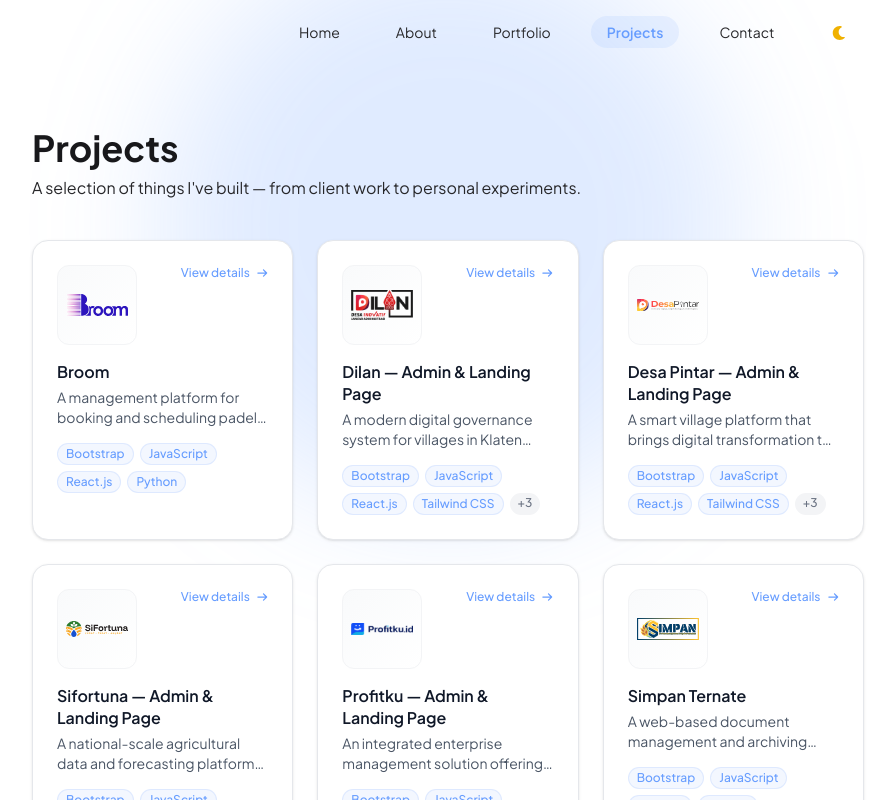
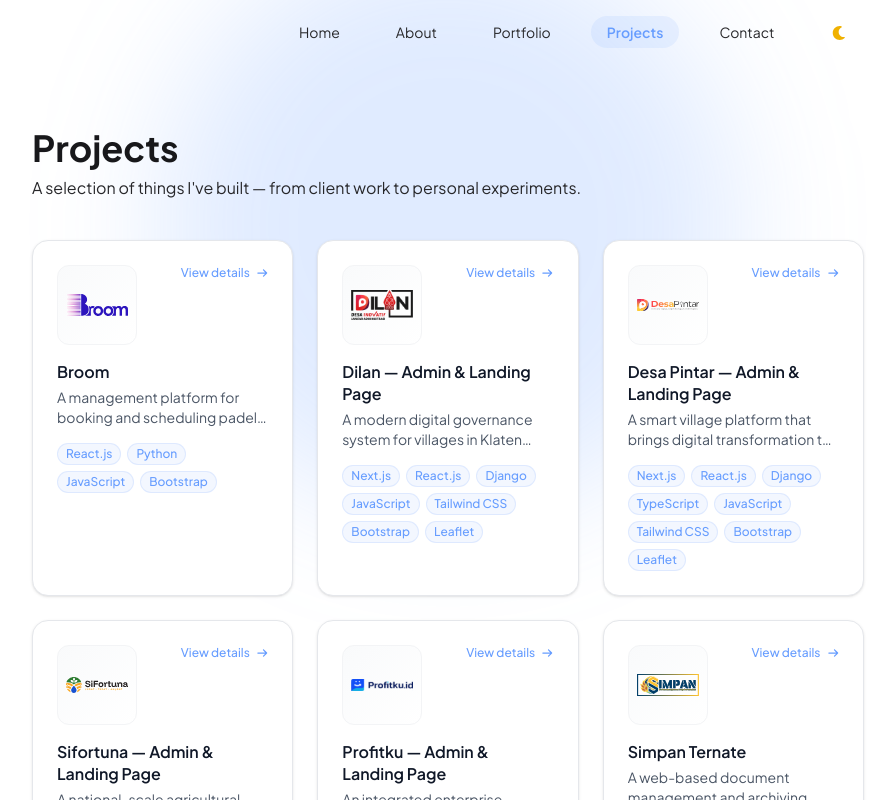
Before and after one commit to mujahidinnn/vue-portfolio, a Vue app: page /projects in a window 1280 px wide. Shown: the top 800 px of the page, without its empty margins (192-1087 px from the left). Built offline with nearby package versions, Linux system fonts and the light colour scheme.

Commit message:
fix: add medium and adjust tech

```diff
--- a/src/components/Card.vue
+++ b/src/components/Card.vue
@@ -50,17 +50,17 @@
 
     <div v-if="tech && tech.length" class="flex flex-wrap gap-1.5">
       <span
-        v-for="item in tech.slice(0, 4)"
+        v-for="item in tech.slice(0, 8)"
         :key="item"
         class="px-2 py-0.5 text-[10px] sm:text-xs rounded-full bg-accent/8 text-accent dark:bg-accent-dark/15 dark:text-accent-dark border border-accent/15 dark:border-accent-dark/20 font-medium"
       >
         {{ item }}
       </span>
       <span
-        v-if="tech.length > 4"
+        v-if="tech.length > 8"
         class="px-2 py-0.5 text-[10px] sm:text-xs rounded-full bg-gray-100 dark:bg-gray-800 text-gray-500 dark:text-gray-400 font-medium"
       >
-        +{{ tech.length - 4 }}
+        +{{ tech.length - 8 }}
       </span>
     </div>
 
@@ -155,6 +155,12 @@
             >
               {{ title }}
             </h2>
+            <span
+              v-if="role"
+              class="inline-block w-fit mt-2 px-2.5 py-1 text-[10px] sm:text-xs rounded-full bg-primary/10 text-primary dark:bg-primary-dark/20 dark:text-primary-dark font-medium"
+            >
+              {{ role }}
+            </span>
             <p
               class="text-xs sm:text-sm text-gray-700 dark:text-gray-300 leading-relaxed mt-2"
             >
@@ -231,6 +237,7 @@ const props = defineProps({
   images: Array,
   title: String,
   description: String,
+  role: String,
   tech: { type: Array, default: () => [] },
   story: String,
   links: { type: Array, default: () => [] },
--- a/src/data/portfolios.json
+++ b/src/data/portfolios.json
@@ -5,7 +5,7 @@
     "story": "Sakifi was born out of my own confusion and difficulty in finding clear, reliable information about Islamic financial rulings — such as how to calculate zakat, determine nisab and haul, or understand contract standards according to Sharia principles. I wanted a single place that consolidates all these essentials, backed by credible references. That desire eventually evolved into a comprehensive digital reference platform for Sharia-compliant transactions.",
     "thumbnail": "/portfolios/sakifi.svg",
     "images": [],
-    "tech": ["CSS", "JavaScript", "Next.js"],
+    "tech": ["Next.js", "TypeScript", "JavaScript", "Tailwind CSS", "CSS"],
     "links": [
       {
         "link": "https://sakifi.vercel.app",
@@ -28,7 +28,7 @@
       { "src": "/portfolios/mojepict/7.png", "alt": "mojepict-7" },
       { "src": "/portfolios/mojepict/8.png", "alt": "mojepict-8" }
     ],
-    "tech": ["CSS", "JavaScript", "Tailwind CSS", "Next.js"],
+    "tech": ["Next.js", "TypeScript", "JavaScript", "Tailwind CSS", "CSS"],
     "links": [
       {
         "link": "https://mojepict.vercel.app",
@@ -49,7 +49,7 @@
       { "src": "/portfolios/randomix/5.png", "alt": "randomix-5" },
       { "src": "/portfolios/randomix/6.png", "alt": "randomix-6" }
     ],
-    "tech": ["CSS", "JavaScript", "Tailwind CSS", "Nuxt.js"],
+    "tech": ["Nuxt.js", "TypeScript", "JavaScript", "Tailwind CSS", "CSS"],
     "links": [
       {
         "link": "https://randomix.vercel.app",
@@ -64,12 +64,12 @@
     "thumbnail": "/portfolios/voyagepulse.svg",
     "images": [],
     "tech": [
-      "CSS",
+      "React.js",
+      "Node.js",
       "JavaScript",
       "Ant Design",
-      "React.js",
       "Supabase",
-      "Node.js"
+      "CSS"
     ],
     "links": [
       {
@@ -93,7 +93,7 @@
       { "src": "/portfolios/vistee/6.png", "alt": "vistee-6" },
       { "src": "/portfolios/vistee/7.png", "alt": "vistee-7" }
     ],
-    "tech": ["CSS", "JavaScript", "Ant Design", "React.js"],
+    "tech": ["React.js", "TypeScript", "JavaScript", "CSS"],
     "links": [
       {
         "link": "https://vistee.vercel.app",
@@ -107,7 +107,7 @@
     "story": "The idea for Mojest came from my frustration when I needed to test an API endpoint quickly but didn't want to open heavy software or deal with account logins and saved workspaces. I wanted a 'temporary' yet powerful tool—something web-based that doesn't hoard resources or require a setup process. I built Mojest to be that instant solution: just open the site, test your API, and get results immediately without any friction.",
     "thumbnail": "/portfolios/mojest.svg",
     "images": [],
-    "tech": ["CSS", "JavaScript", "Tailwind CSS", "React.js"],
+    "tech": ["React.js", "JavaScript", "Tailwind CSS", "CSS"],
     "links": [
       {
         "link": "https://mojest.vercel.app",
@@ -130,7 +130,7 @@
       { "src": "/portfolios/mekar-ayu/6.png", "alt": "mekar-ayu-6" },
       { "src": "/portfolios/mekar-ayu/7.png", "alt": "mekar-ayu-7" }
     ],
-    "tech": ["CSS", "JavaScript", "React.js", "IndexedDB"],
+    "tech": ["React.js", "TypeScript", "JavaScript", "IndexedDB", "CSS"],
     "links": [
       {
         "link": "https://mekar-ayu.vercel.app",
--- a/src/data/projects.json
+++ b/src/data/projects.json
@@ -3,28 +3,32 @@
     "title": "Muhammadiyah Expo 2022",
     "description": "A comprehensive registration and information portal for the Muhammadiyah Expo Yogyakarta 2022, featuring an intuitive interface for participant registration, exhibitor listings, and event schedule updates. Built to support seamless digital engagement throughout the event.",
     "thumbnail": "/projects/Muhammadiyah-Expo.svg",
-    "tech": ["CSS", "JavaScript", "React.js", "Laravel"],
+    "role": "as a Frontend Developer",
+    "tech": ["React.js", "Laravel", "JavaScript", "CSS"],
     "links": []
   },
   {
     "title": "Darussalam Turgo",
     "description": "An informative profile website for Darussalam Turgo Islamic Boarding School, designed to highlight its educational programs, orphan empowerment initiatives, and community development activities in Boyolali. Focused on simplicity and spiritual warmth.",
     "thumbnail": "/projects/Darussalam-Turgo.svg",
-    "tech": ["HTML", "CSS", "JavaScript"],
+    "role": "as a Fullstack Developer",
+    "tech": ["JavaScript", "CSS", "HTML"],
     "links": []
   },
   {
     "title": "Team Up",
     "description": "A digital matchmaking platform built to connect startup founders with compatible team members and co-founders. Developed in collaboration with the 1000 Digital Startups Yogyakarta 2023 program, it streamlines the talent-matching process for early-stage startups.",
     "thumbnail": "/projects/Team-Up.svg",
-    "tech": ["Tailwind CSS", "JavaScript", "React.js", "Laravel"],
+    "role": "as a Frontend Developer",
+    "tech": ["React.js", "Laravel", "JavaScript", "Tailwind CSS"],
     "links": []
   },
   {
     "title": "Sandbox Official Website",
     "description": "A modern corporate website for PT Sandbox Indonesia Juara, designed to showcase the company’s innovation-driven approach and digital solutions portfolio. Features a clean layout, responsive design, and dynamic content structure.",
     "thumbnail": "/projects/Sandbox.svg",
-    "tech": ["Bootstrap", "JavaScript", "React.js", "Django"],
+    "role": "as a Frontend Developer",
+    "tech": ["React.js", "Django", "JavaScript", "Bootstrap"],
     "links": [
       {
         "link": "https://sandboxindonesia.id",
@@ -36,13 +40,14 @@
     "title": "Simpus",
     "description": "A digital information system for managing administrative and service operations within community health centers (Puskesmas). It helps healthcare staff efficiently record, track, and analyze patient and operational data through an intuitive web interface.",
     "thumbnail": "/projects/Simpus.svg",
+    "role": "as a Frontend Developer",
     "tech": [
-      "Tailwind CSS",
-      "Bootstrap",
-      "JavaScript",
       "React.js",
       "Laravel",
-      "Golang"
+      "Golang",
+      "JavaScript",
+      "Tailwind CSS",
+      "Bootstrap"
     ],
     "links": []
   },
@@ -50,7 +55,8 @@
     "title": "Adis",
     "description": "A centralized infrastructure management system that streamlines data tracking and reporting for the Adis project. Developed with a responsive design and robust backend integration for reliable data management.",
     "thumbnail": "/projects/Adis.svg",
-    "tech": ["Bootstrap", "JavaScript", "React.js", "Django"],
+    "role": "as a Frontend Developer",
+    "tech": ["React.js", "Django", "JavaScript", "Bootstrap"],
     "links": []
   },
 
@@ -58,7 +64,8 @@
     "title": "Simpatiku — Admin & Landing Page",
     "description": "An integrated public service management platform for Kutai Timur Regency, combining a modern landing page with a comprehensive admin dashboard for managing regional data and services. Built for scalability and efficiency.",
     "thumbnail": "/projects/Simpatiku.svg",
-    "tech": ["Bootstrap", "JavaScript", "React.js", "Next.js", "Django"],
+    "role": "as a Frontend Developer",
+    "tech": ["Next.js", "React.js", "Django", "JavaScript", "Bootstrap"],
     "links": [
       {
         "link": "https://simpatiku.kutaitimurkab.go.id",
@@ -70,42 +77,48 @@
     "title": "Siap",
     "description": "A web-based land administration information system equipped with geospatial visualization for land parcels and ownership data. Designed to improve transparency and accessibility in land management through interactive map integration.",
     "thumbnail": "/projects/Siap.svg",
-    "tech": ["Bootstrap", "JavaScript", "React.js", "Leaflet", "Django"],
+    "role": "as a Frontend Developer",
+    "tech": ["React.js", "Django", "JavaScript", "Bootstrap", "Leaflet"],
     "links": []
   },
   {
     "title": "Siperjadin",
     "description": "A government business trip management platform that automates the process of travel authorization, expense reporting, and approval workflows. It streamlines administrative tasks and ensures compliance with internal regulations.",
     "thumbnail": "/projects/Siperjadin.svg",
-    "tech": ["Bootstrap", "JavaScript", "React.js", "Golang"],
+    "role": "as a Frontend Developer",
+    "tech": ["React.js", "Golang", "JavaScript", "Bootstrap"],
     "links": []
   },
   {
     "title": "Kanal Tapem",
     "description": "A digital information hub supporting regional governance and administrative transparency. Designed to centralize public information and policy updates under the regional secretariat division.",
     "thumbnail": "/projects/Kanal-Tapem.svg",
-    "tech": ["Bootstrap", "JavaScript", "React.js", "Golang"],
+    "role": "as a Frontend Developer",
+    "tech": ["React.js", "Golang", "JavaScript", "Bootstrap"],
     "links": []
   },
   {
     "title": "Disambi — Admin & Self-Service Kiosk",
     "description": "A digital public service ecosystem for Sambirejo Village, Yogyakarta. It features an admin portal and a self-service kiosk interface, empowering citizens to access village services independently and transparently.",
     "thumbnail": "/projects/Disambi.svg",
-    "tech": ["Bootstrap", "JavaScript", "React.js", "Golang"],
+    "role": "as a Frontend Developer",
+    "tech": ["React.js", "Golang", "JavaScript", "Bootstrap"],
     "links": []
   },
   {
     "title": "Simpan Ternate",
     "description": "A web-based document management and archiving platform for the City of Ternate, designed to support digital transformation and improve accessibility to official records and correspondence.",
     "thumbnail": "/projects/Simpan.svg",
-    "tech": ["Bootstrap", "JavaScript", "React.js", "Golang"],
+    "role": "as a Frontend Developer",
+    "tech": ["React.js", "Golang", "JavaScript", "Bootstrap"],
     "links": []
   },
   {
     "title": "Profitku — Admin & Landing Page",
     "description": "An integrated enterprise management solution offering modules for performance evaluation, SWOT analysis, KPI tracking, and organizational analytics. Designed to support companies and institutions in strategic decision-making through data visualization.",
     "thumbnail": "/projects/Profitku.svg",
-    "tech": ["Bootstrap", "JavaScript", "React.js", "Next.js", "Golang"],
+    "role": "as a Frontend Developer",
+    "tech": ["Next.js", "React.js", "Golang", "JavaScript", "Bootstrap"],
     "links": [
       {
         "link": "https://profitku.id",
@@ -117,12 +130,13 @@
     "title": "Sifortuna — Admin & Landing Page",
     "description": "A national-scale agricultural data and forecasting platform designed for monitoring plant pest and disease (OPT) distribution using geospatial data visualization. Integrates Leaflet, Django, and Google Earth Engine for precision agriculture insights.",
     "thumbnail": "/projects/Sifortuna.svg",
+    "role": "as a Frontend Developer",
     "tech": [
+      "React.js",
+      "Django",
+      "JavaScript",
       "Bootstrap",
-      "JavaScript",
-      "React.js",
       "Leaflet",
-      "Django",
       "GEE",
       "Google Colab"
     ],
@@ -137,14 +151,16 @@
     "title": "Desa Pintar — Admin & Landing Page",
     "description": "A smart village platform that brings digital transformation to local governance through integrated admin tools, citizen services, and geospatial visualization. Developed using modern stacks to ensure scalability and smooth UX.",
     "thumbnail": "/projects/Despin.svg",
+    "role": "as a Frontend Developer",
     "tech": [
+      "Next.js",
+      "React.js",
+      "Django",
+      "TypeScript",
+      "JavaScript",
+      "Tailwind CSS",
       "Bootstrap",
-      "JavaScript",
-      "React.js",
-      "Tailwind CSS",
-      "Next.js",
-      "Leaflet",
-      "Django"
+      "Leaflet"
     ],
     "links": []
   },
@@ -152,14 +168,15 @@
     "title": "Dilan — Admin & Landing Page",
     "description": "A modern digital governance system for villages in Klaten Regency, featuring a modular architecture for regional administration, geospatial visualization, and citizen services — tailored for scalability and local needs.",
     "thumbnail": "/projects/Dilan.svg",
+    "role": "as a Frontend Developer",
     "tech": [
+      "Next.js",
+      "React.js",
+      "Django",
+      "JavaScript",
+      "Tailwind CSS",
       "Bootstrap",
-      "JavaScript",
-      "React.js",
-      "Tailwind CSS",
-      "Next.js",
-      "Leaflet",
-      "Django"
+      "Leaflet"
     ],
     "links": []
   },
@@ -167,7 +184,8 @@
     "title": "Broom",
     "description": "A management platform for booking and scheduling padel courts, providing an efficient interface for venue owners and players alike. Built with attention to detail and user experience for the growing padel community.",
     "thumbnail": "/projects/Broom.svg",
-    "tech": ["Bootstrap", "JavaScript", "React.js", "Python"],
+    "role": "as a Frontend Developer",
+    "tech": ["React.js", "Python", "JavaScript", "Bootstrap"],
     "links": []
   }
 ]
--- a/src/main.ts
+++ b/src/main.ts
@@ -31,6 +31,7 @@ import {
   faGithub,
   faInstagram,
   faLinkedin,
+  faMedium,
   faSquareLinkedin,
 } from "@fortawesome/free-brands-svg-icons";
 import createPlausible from "./plugins/plausible";
@@ -58,6 +59,7 @@ library.add(
   faGithub,
   faInstagram,
   faLinkedin,
+  faMedium,
   faSquareLinkedin
 );
 
--- a/src/pages/Projects.vue
+++ b/src/pages/Projects.vue
@@ -19,6 +19,7 @@
         :thumbnail="project.thumbnail"
         :title="project.title"
         :description="project.description"
+        :role="project.role"
         :tech="project.tech"
         :links="project.links"
       />
```
Also changed, not shown: src/pages/About.vue (+11 -0 lines), src/pages/Contact.vue (+0 -12 lines).
